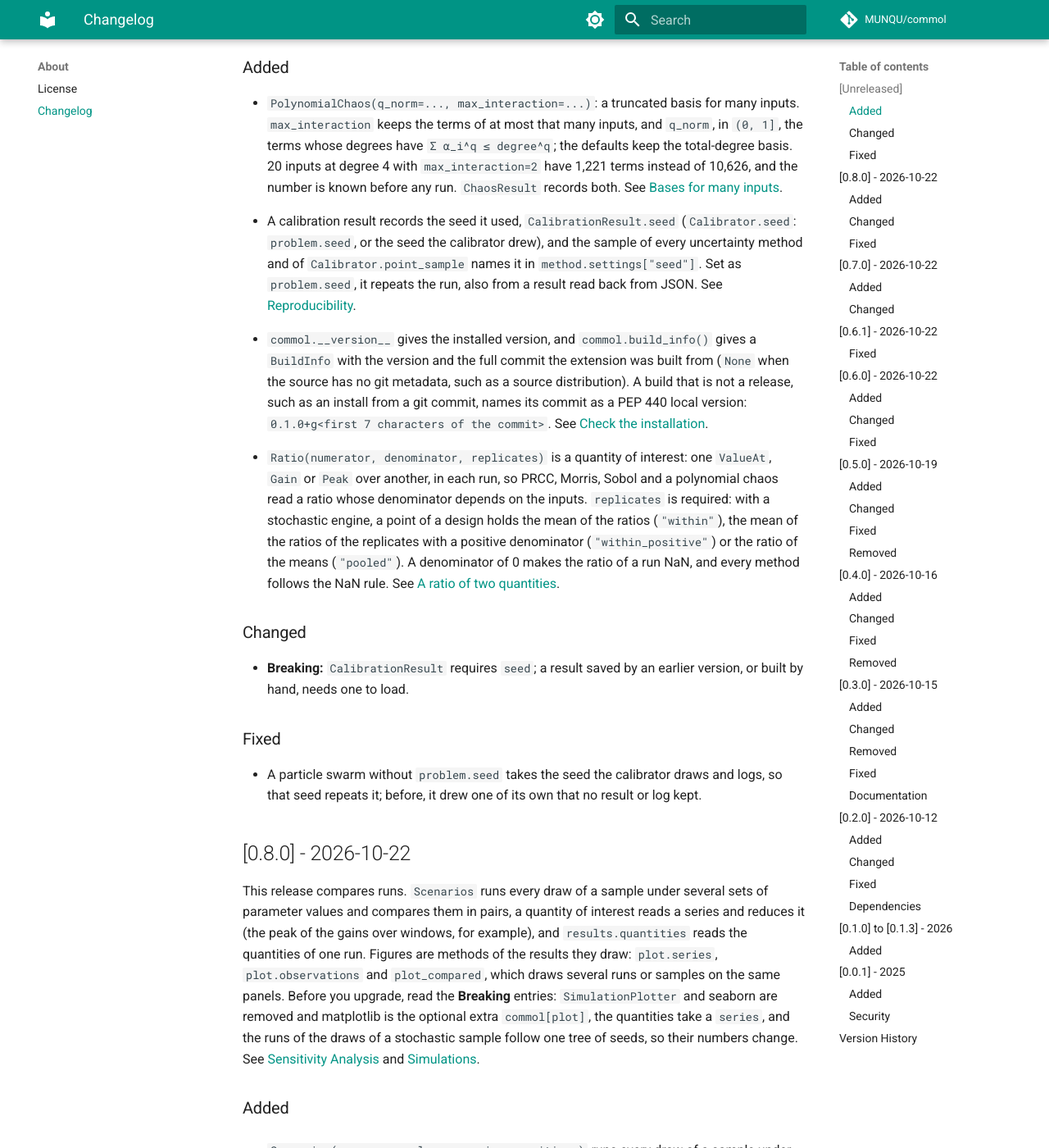
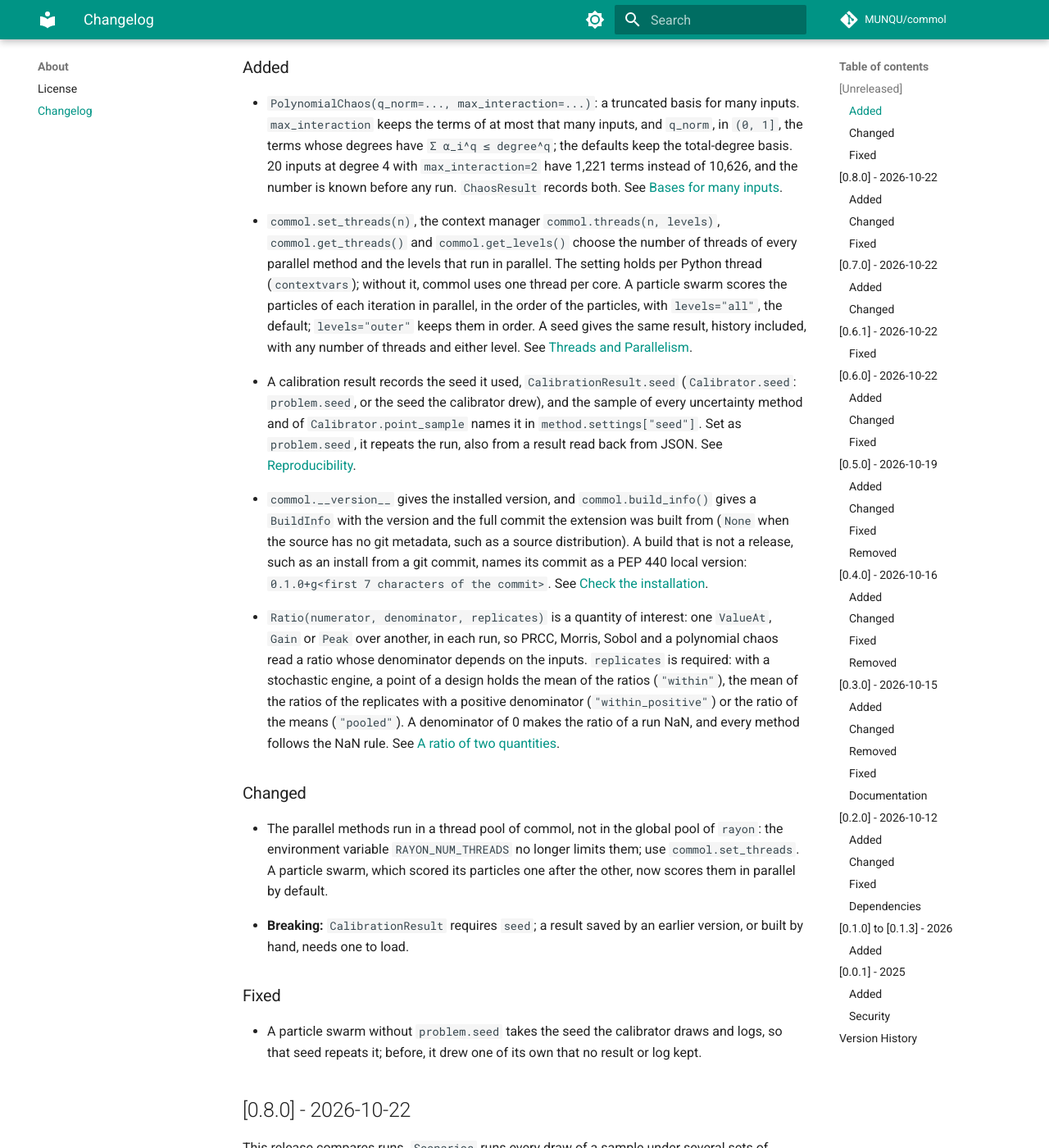
Before and after one commit to MUNQU/commol, an MkDocs documentation site: the page built from docs/about/changelog.md, in a window 1280 px wide and 1400 px high, scrolled down 360 px. Shown: the whole window at 82% size. Built offline with MkDocs 1.6.1 and Material for MkDocs 9.7.7, drawn with Linux system fonts in a browser that asks for light colours; comment, search, counter and statistics services are not loaded; the version menu is left out.

Commit message:
docs(changelog): threads and levels of the parallel methods

```diff
--- a/docs/about/changelog.md
+++ b/docs/about/changelog.md
@@ -24,6 +24,16 @@ and this project adheres to [Semantic Versioning](https://semver.org/spec/v2.0.0
 <!-- Added #230 -->
 
 <!-- Added #239 -->
+
+- `commol.set_threads(n)`, the context manager `commol.threads(n, levels)`,
+  `commol.get_threads()` and `commol.get_levels()` choose the number of
+  threads of every parallel method and the levels that run in parallel. The
+  setting holds per Python thread (`contextvars`); without it, commol uses
+  one thread per core. A particle swarm scores the particles of each
+  iteration in parallel, in the order of the particles, with
+  `levels="all"`, the default; `levels="outer"` keeps them in order. A seed
+  gives the same result, history included, with any number of threads and
+  either level. See [Threads and Parallelism](../guide/parallelism.md).
 
 <!-- Added #252 -->
 
@@ -63,6 +73,11 @@ and this project adheres to [Semantic Versioning](https://semver.org/spec/v2.0.0
 <!-- Changed #230 -->
 
 <!-- Changed #239 -->
+
+- The parallel methods run in a thread pool of commol, not in the global pool
+  of `rayon`: the environment variable `RAYON_NUM_THREADS` no longer limits
+  them; use `commol.set_threads`. A particle swarm, which scored its particles
+  one after the other, now scores them in parallel by default.
 
 <!-- Changed #252 -->
 
```
